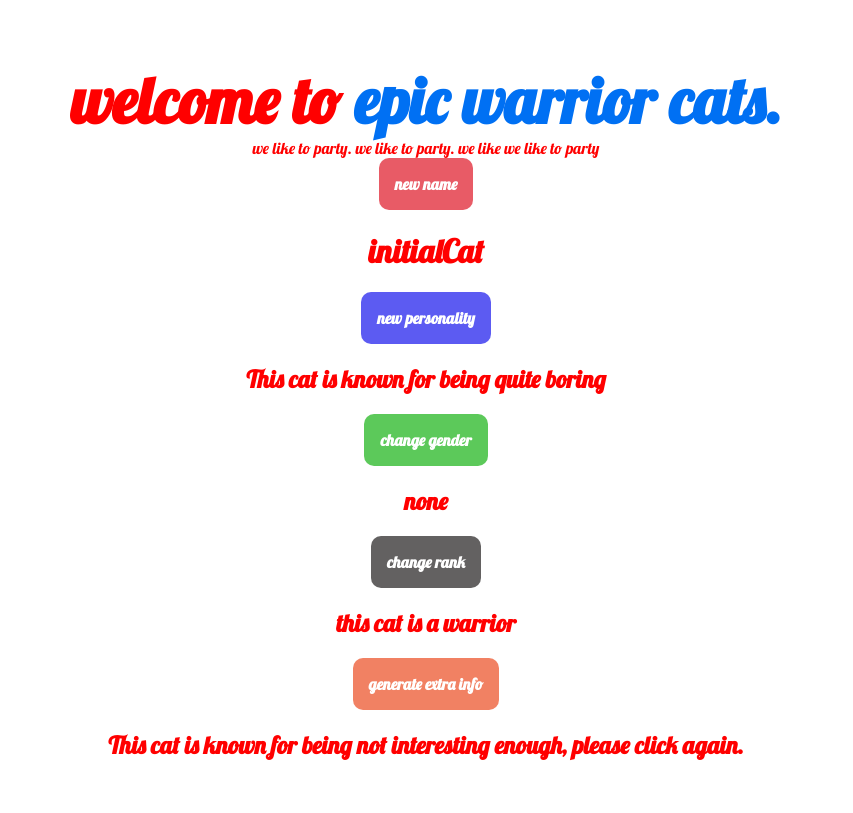
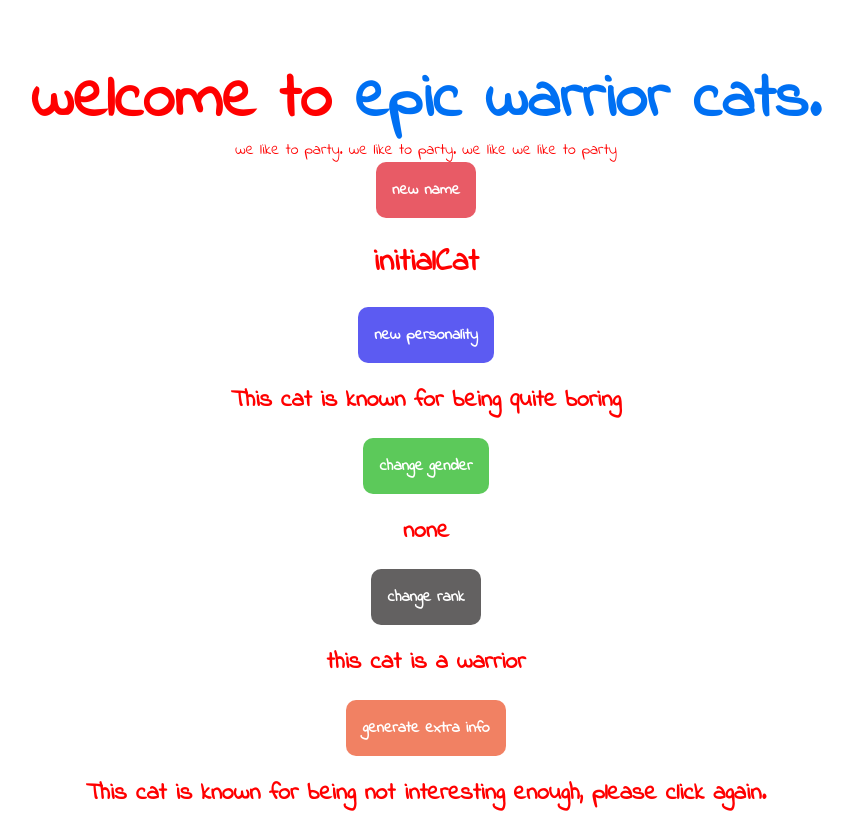
Before and after one commit to mkuzmick/epic-warrior-catz, a Next.js app: page / in a window 1280 px wide. Shown: the top 813 px of the page, without its empty margins (214-1067 px from the left). Built offline with nearby package versions, Linux system fonts and the light colour scheme.

Commit message:
Updates:

```diff
--- a/styles/globals.css
+++ b/styles/globals.css
@@ -1,11 +1,11 @@
-@import url('https://fonts.googleapis.com/css2?family=Lobster&display=swap');
+@import url('https://fonts.googleapis.com/css2?family=Indie+Flower&display=swap');
 
 html,
 body {
   padding: 0;
   margin: 0;
   color: red;
-  font-family: 'Lobster';
+  font-family: 'Indie Flower';
 }
 
 a {
```
